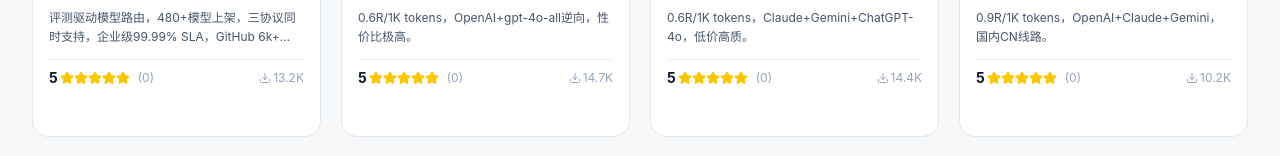
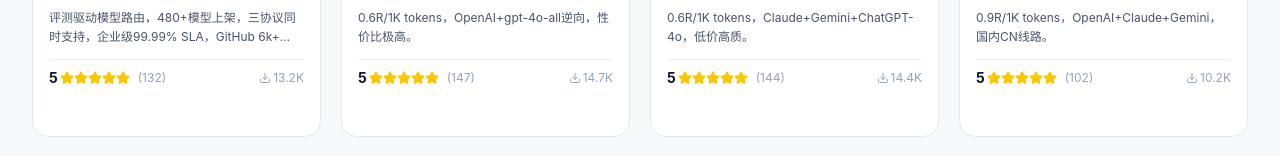
Before and after one commit to Harzva/ai-aggregator-hub, a React (Vite) app: page / in a window 1280 px wide. Shown: the part 747-903 px from the top of the page. Built offline with nearby package versions, Linux system fonts and the light colour scheme.

Commit message:
fix: correct download count calculation

```diff
--- a/src/components/SiteCard.tsx
+++ b/src/components/SiteCard.tsx
@@ -98,7 +98,7 @@
         <div className="flex items-center justify-between">
           <div className="flex items-center gap-2">
             <StarRating rating={site.rating} />
-            <span className="text-xs text-muted">({Math.round(parseFloat(site.installs.replace('K', '000')) / 100)})</span>
+            <span className="text-xs text-muted">({Math.round(parseFloat(site.installs.replace('K', '')) * 10)})</span>
           </div>
           <div className="flex items-center gap-2 text-xs text-muted">
             <span className="flex items-center gap-0.5">
```
